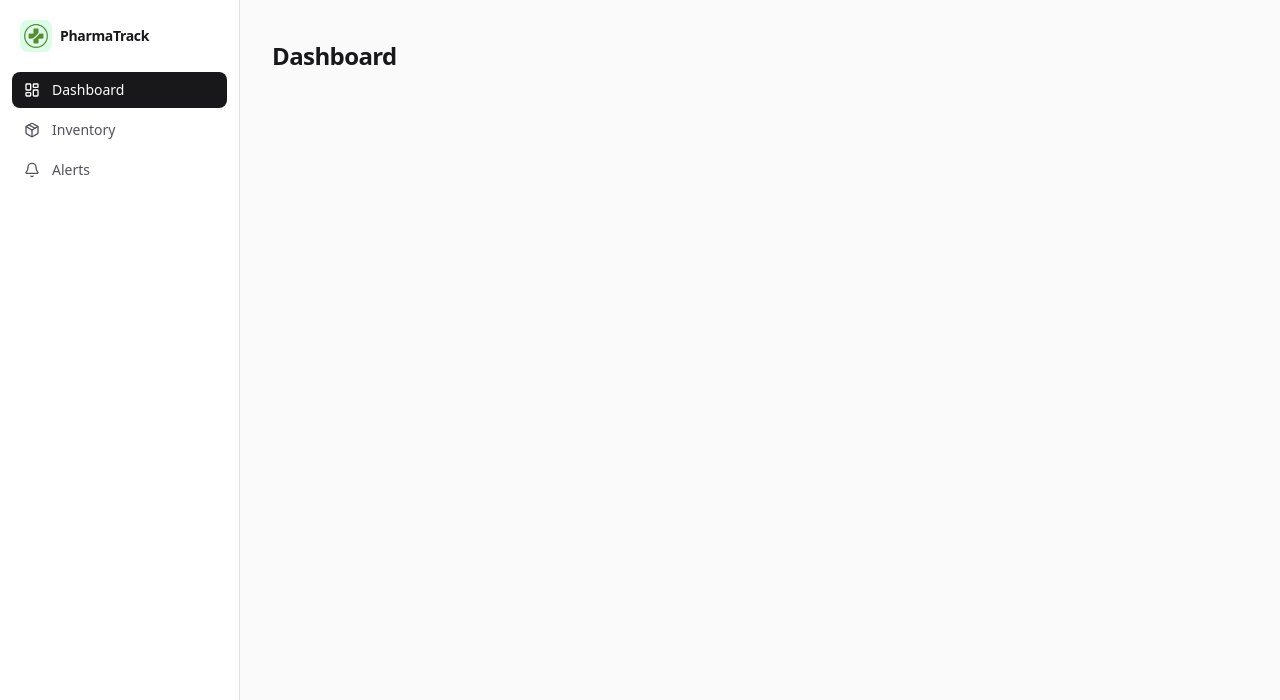
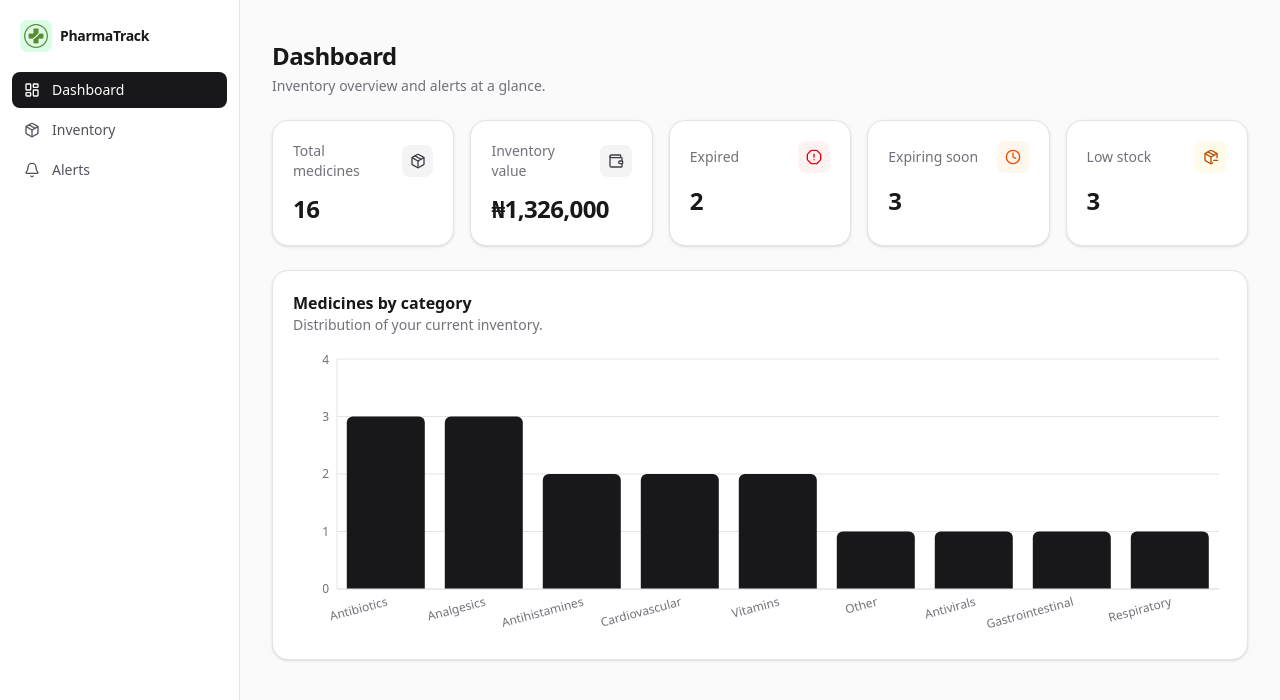
Before and after one commit to christianonoh/pharmatrack, a React (Vite) app: page / in a window 1280 px wide. Shown: the top 700 px of the page. Built offline with nearby package versions, Linux system fonts and the light colour scheme.

Commit message:
feat: Add DashboardPage

```diff
--- a/src/features/dashboard/DashboardPage.tsx
+++ b/src/features/dashboard/DashboardPage.tsx
@@ -1,9 +1,173 @@
-export function DashboardPage() {
+import { useMemo } from 'react';
+import {
+  Package,
+  Wallet,
+  AlertOctagon,
+  Clock,
+  PackageMinus,
+  type LucideIcon,
+} from 'lucide-react';
+import {
+  Bar,
+  BarChart,
+  CartesianGrid,
+  ResponsiveContainer,
+  Tooltip,
+  XAxis,
+  YAxis,
+} from 'recharts';
+import { useInventory } from '../inventory/useInventory';
+import {
+  getCountByCategory,
+  getExpired,
+  getExpiringSoon,
+  getLowStock,
+  getTotalValue,
+} from '../alerts/alertUtils';
+import { formatNaira } from '../../lib/currency';
+import { cn } from '../../lib/cn';
+
+interface StatCardProps {
+  label: string;
+  value: string;
+  icon: LucideIcon;
+  accent?: 'expired' | 'expiring-soon' | 'low-stock';
+}
+
+const ACCENT_STYLES = {
+  expired: 'bg-red-50 text-red-600',
+  'expiring-soon': 'bg-orange-50 text-orange-600',
+  'low-stock': 'bg-amber-50 text-amber-700',
+} as const;
+
+function StatCard({ label, value, icon: Icon, accent }: StatCardProps) {
   return (
-    <div>
-      <h1 className="text-2xl font-semibold tracking-tight text-zinc-900">
-        Dashboard
-      </h1>
+    <div className="rounded-2xl border border-zinc-200 bg-white p-5 shadow-sm">
+      <div className="flex items-center justify-between gap-2">
+        <span className="text-sm font-medium text-zinc-500">{label}</span>
+        <span
+          className={cn(
+            'flex h-8 w-8 items-center justify-center rounded-lg',
+            accent ? ACCENT_STYLES[accent] : 'bg-zinc-100 text-zinc-700',
+          )}
+        >
+          <Icon className="h-4 w-4" aria-hidden />
+        </span>
+      </div>
+      <div className="mt-3 text-2xl font-semibold tracking-tight text-zinc-900">
+        {value}
+      </div>
     </div>
   );
 }
+
+export function DashboardPage() {
+  const { medicines } = useInventory();
+
+  const stats = useMemo(() => {
+    return {
+      total: medicines.length,
+      value: getTotalValue(medicines),
+      expired: getExpired(medicines).length,
+      expiringSoon: getExpiringSoon(medicines).length,
+      lowStock: getLowStock(medicines).length,
+    };
+  }, [medicines]);
+
+  const categoryData = useMemo(
+    () => getCountByCategory(medicines),
+    [medicines],
+  );
+
+  return (
+    <div className="space-y-6">
+      <div>
+        <h1 className="text-2xl font-semibold tracking-tight text-zinc-900">
+          Dashboard
+        </h1>
+        <p className="mt-1 text-sm text-zinc-500">
+          Inventory overview and alerts at a glance.
+        </p>
+      </div>
+
+      <div className="grid grid-cols-1 gap-4 sm:grid-cols-2 lg:grid-cols-5">
+        <StatCard label="Total medicines" value={String(stats.total)} icon={Package} />
+        <StatCard
+          label="Inventory value"
+          value={formatNaira(stats.value)}
+          icon={Wallet}
+        />
+        <StatCard
+          label="Expired"
+          value={String(stats.expired)}
+          icon={AlertOctagon}
+          accent="expired"
+        />
+        <StatCard
+          label="Expiring soon"
+          value={String(stats.expiringSoon)}
+          icon={Clock}
+          accent="expiring-soon"
+        />
+        <StatCard
+          label="Low stock"
+          value={String(stats.lowStock)}
+          icon={PackageMinus}
+          accent="low-stock"
+        />
+      </div>
+
+      <div className="rounded-2xl border border-zinc-200 bg-white p-5 shadow-sm">
+        <div className="mb-4">
+          <h2 className="text-base font-semibold text-zinc-900">
+            Medicines by category
+          </h2>
+          <p className="text-sm text-zinc-500">
+            Distribution of your current inventory.
+          </p>
+        </div>
+        <div className="h-72 w-full">
+          {categoryData.length === 0 ? (
+            <div className="flex h-full items-center justify-center text-sm text-zinc-500">
+              No medicines yet.
+            </div>
+          ) : (
+            <ResponsiveContainer width="100%" height="100%">
+              <BarChart
+                data={categoryData}
+                margin={{ top: 8, right: 8, left: -16, bottom: 0 }}
+              >
+                <CartesianGrid stroke="#e4e4e7" vertical={false} />
+                <XAxis
+                  dataKey="category"
+                  tick={{ fill: '#71717a', fontSize: 12 }}
+                  tickLine={false}
+                  axisLine={{ stroke: '#e4e4e7' }}
+                  interval={0}
+                  angle={-15}
+                  textAnchor="end"
+                  height={50}
+                />
+                <YAxis
+                  allowDecimals={false}
+                  tick={{ fill: '#71717a', fontSize: 12 }}
+                  tickLine={false}
+                  axisLine={{ stroke: '#e4e4e7' }}
+                />
+                <Tooltip
+                  cursor={{ fill: '#f4f4f5' }}
+                  contentStyle={{
+                    borderRadius: 12,
+                    border: '1px solid #e4e4e7',
+                    fontSize: 12,
+                  }}
+                />
+                <Bar dataKey="count" fill="#18181b" radius={[6, 6, 0, 0]} />
+              </BarChart>
+            </ResponsiveContainer>
+          )}
+        </div>
+      </div>
+    </div>
+  );
+}
```
